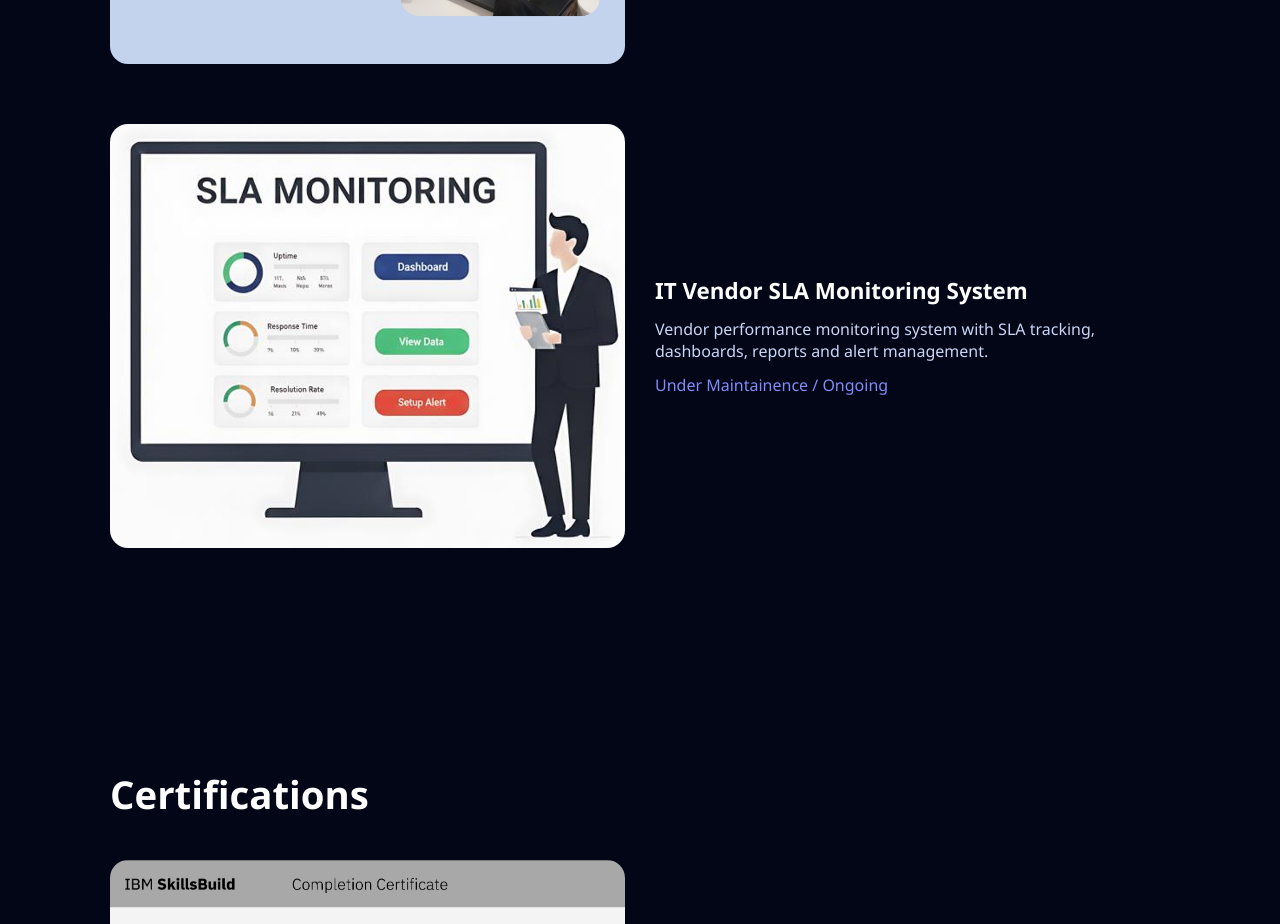
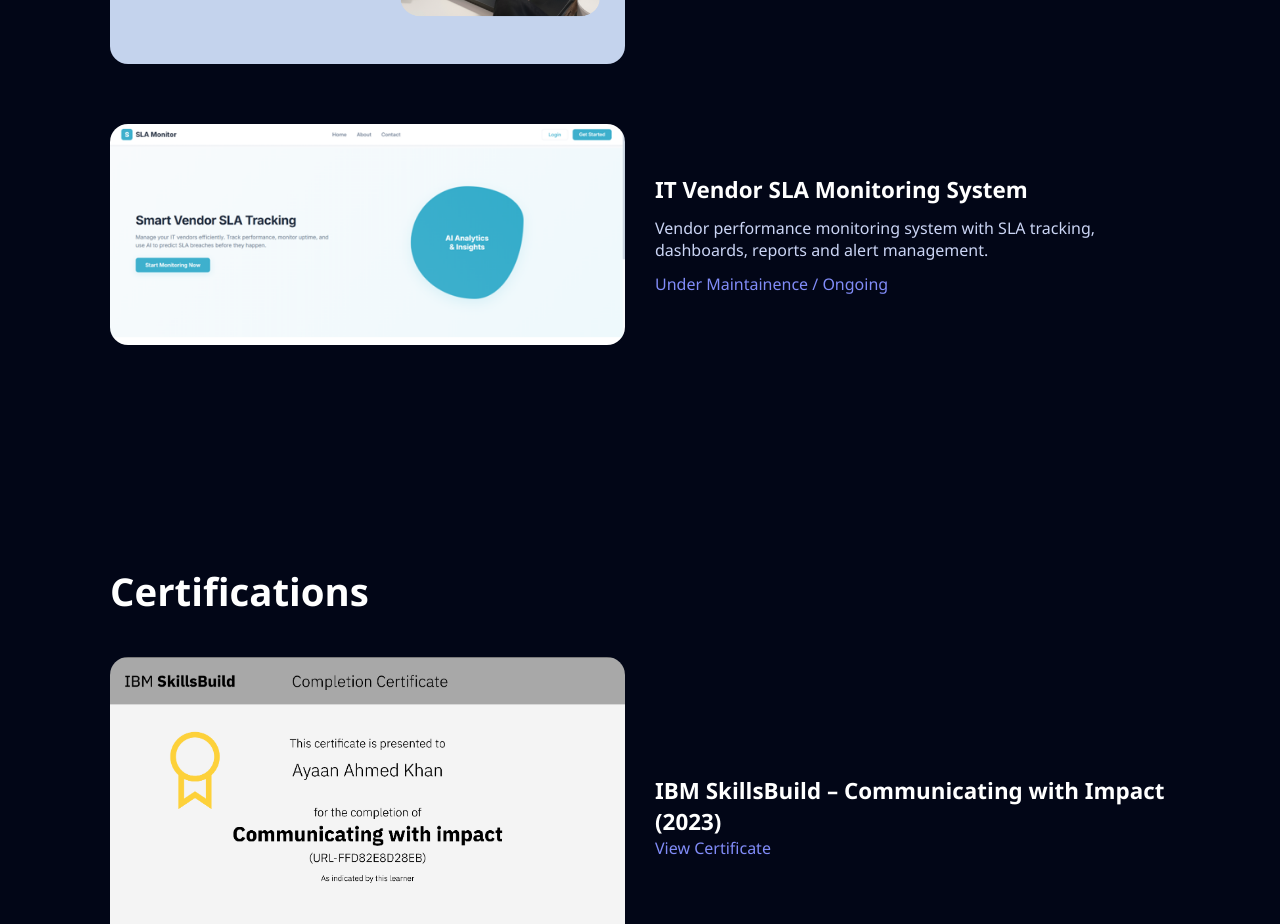
Before and after one commit to khanayaanahmed7/portfolio, a React (Vite) app: page / in a window 1280 px wide. Shown: the part 3240-4164 px from the top of the page. Built offline with nearby package versions, Linux system fonts and the light colour scheme.

Commit message:
Update App.jsx

```diff
--- a/src/App.jsx
+++ b/src/App.jsx
@@ -236,7 +236,7 @@
             desc: "AI-powered freelancing platform that intelligently matches freelancers with client requirements using modern web technologies.",
           },
           {
-            img: "/sla.png",
+            img: "/SLA Monitor.png",
             title: "IT Vendor SLA Monitoring System",
             desc: "Vendor performance monitoring system with SLA tracking, dashboards, reports and alert management.",
           },
```
